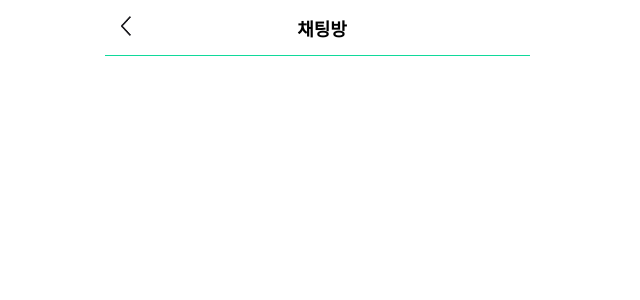
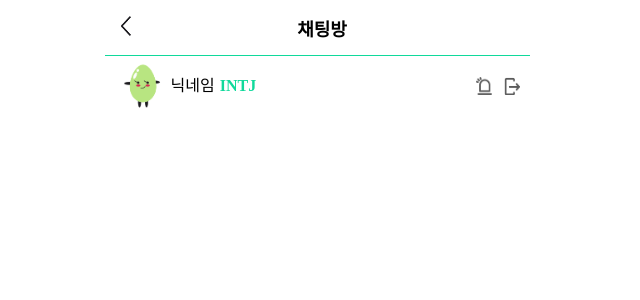
Before and after one commit to ATTI-UMC/ATTI-frontend, a React (Vite) app: page /chatroom in a window 1280 px wide. Shown: the top 300 px of the page, without its empty margins (323-963 px from the left). Built offline with nearby package versions, Linux system fonts and the light colour scheme.

Commit message:
feat: 채팅상대 정보 및 신고, 나가기 컴포넌트 UI

```diff
--- /dev/null
+++ b/src/components/chat/Info.jsx
@@ -0,0 +1,59 @@
+import React from "react";
+import styled from "styled-components";
+import INTJ from "../../assets/images/INTJ.png"
+import exitBtn from "../../assets/images/exitBtn.png"
+import reportBtn from "../../assets/images/reportBtn.png"
+
+const Info = () => (
+  <Container>
+    <InfoContainer>
+      <MBTIIcon src = { INTJ }/>
+      <Nickname>닉네임</Nickname>
+      <MBTI>INTJ</MBTI>
+    </InfoContainer>
+    <IconsContainer>
+      <Icon src={ reportBtn } alt="report"/>
+      <Icon src={ exitBtn } alt="exit"/>
+    </IconsContainer>
+  </Container>
+);
+
+export default Info;
+
+const Container = styled.div`
+  display: inline-flex;
+  justify-content: space-between;
+  width: 100%;
+`
+
+const InfoContainer = styled.div`
+  display: inline-flex;
+  align-items: center;
+  padding: 0 10px;
+  background-color: #fff;
+`
+const MBTIIcon = styled.img`
+  width: 54px;
+  height: 60px;
+`
+const Nickname = styled.p`
+  font-size: 16px;
+  margin-left: 2px;
+`
+const MBTI = styled.p`
+  font-size:16px;
+  font-weight: bold;
+  margin-left: 5px;
+  color: #10D99B;
+`
+
+const IconsContainer = styled.div`
+  display: flex;
+  align-items: center;
+  padding: 0 10px;
+  gap: 12px;
+`
+const Icon = styled.img`
+  width: 16px;
+  height: 18px;
+`
--- a/src/pages/chat/ChatRoom.jsx
+++ b/src/pages/chat/ChatRoom.jsx
@@ -1,11 +1,13 @@
 import React from "react";
 import ChatHeader from "../../components/chat/ChatHeader";
 import Layout from "../../components/Layout"
+import Info from "../../components/chat/Info";
 
 const ChatRoom = () => {
   return(
     <Layout>
-      <ChatHeader></ChatHeader>
+      <ChatHeader />
+      <Info />
     </Layout>
   );
 };
```
